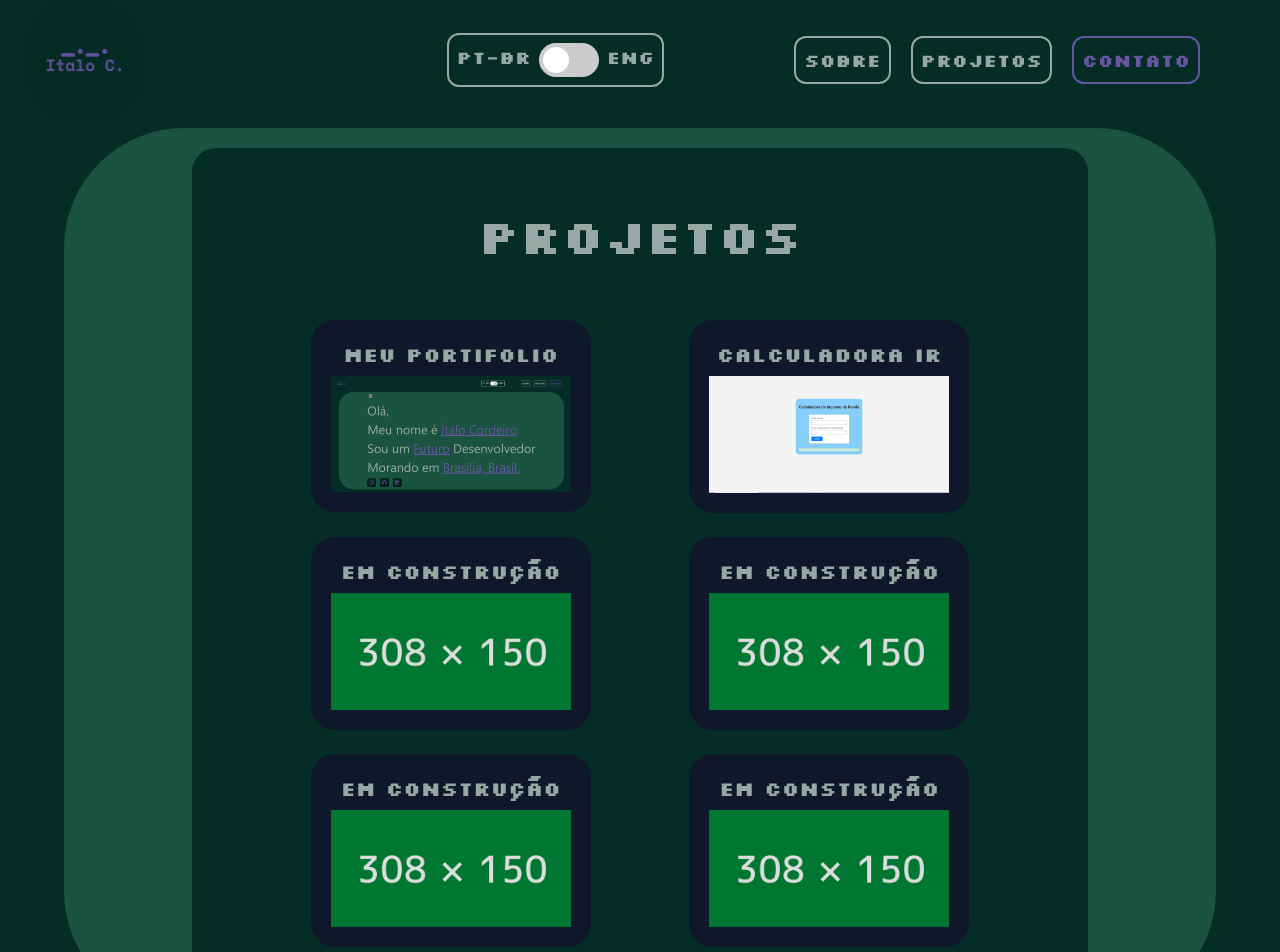
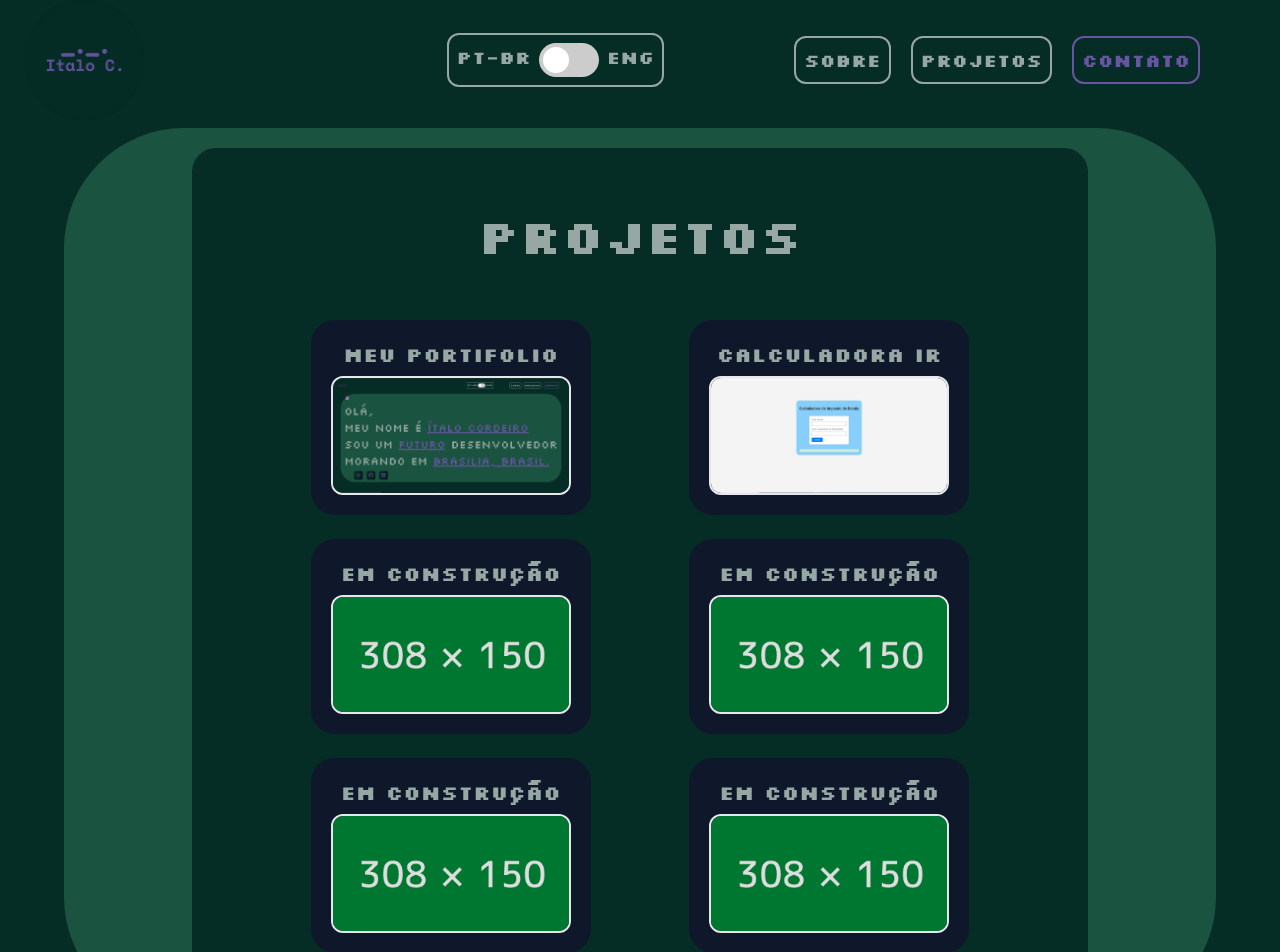
Before and after one commit to itforget/NovoProjeto, a Next.js app: page /Projetos in a window 1280 px wide. Shown: the top 952 px of the page. Built offline with nearby package versions, Linux system fonts and the light colour scheme; what tailwindcss-animated would draw is missing.

Commit message:
More changes

```diff
--- a/pages/Projetos.js
+++ b/pages/Projetos.js
@@ -31,30 +31,30 @@ export default function Sobre() {
             <a href='https://github.com/itforget/PortifolioFinal' target='_blank'>
             <div className='bg-slate-900 flex flex-col justify-center place-content-center px-5 py-5 rounded-3xl hover:opacity-50 '>
               <h2 className='flex justify-center mb-2'>{mostrarPrimeiroTexto ? text[2] : text[3]}</h2>
-              <Image className='w-60 flex justify-center' priority={true} src={Portifolio}/>
+              <Image className='w-60 flex justify-center border-2 rounded-xl' priority={true} src={Portifolio}/>
             </div>
             </a>
             <a href='https://github.com/itforget/CalculadoraDeImposto' target='_blank'>
             <div className='bg-slate-900 flex flex-col justify-center place-content-center px-5 py-5 rounded-3xl hover:opacity-50'>
               <h2 className='flex justify-center mb-2'>{mostrarPrimeiroTexto ? text[4] : text[5]}</h2>
-              <Image className='w-60 flex justify-center' priority={true} src={Calculadora} />
+              <Image className='w-60 flex justify-center border-2 rounded-xl' priority={true} src={Calculadora} />
             </div>
             </a>
             <div className='bg-slate-900 flex flex-col justify-center place-content-center px-5 py-5 rounded-3xl hover:opacity-50'>
               <h2 className='flex justify-center mb-2'>EM CONSTRUÇÃO</h2>
-              <Image className='w-60 flex justify-center' priority={true}  src={Place}/>
+              <Image className='w-60 flex justify-center border-2 rounded-xl' priority={true}  src={Place}/>
             </div>
             <div className='bg-slate-900 flex flex-col justify-center place-content-center px-5 py-5 rounded-3xl'>
               <h2 className='flex justify-center mb-2'>EM CONSTRUÇÃO</h2>
-              <Image className='w-60 flex justify-center' priority={true}  src={Place}/>
+              <Image className='w-60 flex justify-center border-2 rounded-xl' priority={true}  src={Place}/>
             </div>
             <div className='bg-slate-900 flex flex-col justify-center place-content-center px-5 py-5 rounded-3xl'>
               <h2 className='flex justify-center mb-2'>EM CONSTRUÇÃO</h2>
-              <Image className='w-60 flex justify-center' priority={true}  src={Place}/>
+              <Image className='w-60 flex justify-center border-2 rounded-xl' priority={true}  src={Place}/>
             </div>
             <div className='bg-slate-900 flex flex-col justify-center place-content-center px-5 py-5 rounded-3xl'>
               <h2 className='flex justify-center mb-2'>EM CONSTRUÇÃO</h2>
-              <Image className='w-60 flex justify-center' priority={true}   src={Place}/>
+              <Image className='w-60 flex justify-center border-2 rounded-xl' priority={true}   src={Place}/>
             </div>
           </div>
         </div>
--- a/pages/_document.js
+++ b/pages/_document.js
@@ -6,7 +6,10 @@ import { Html, Head, Main, NextScript } from 'next/document'
 export default function Document() {
   return (
     <Html lang="en">
-      <Head />
+      <Head>
+        <title>Meu Portifolio</title>
+      </Head>
+
       <body>
         <Main />
         <NextScript />
```
Also changed, not shown: public/images/TELA PROJETO.PNG.
